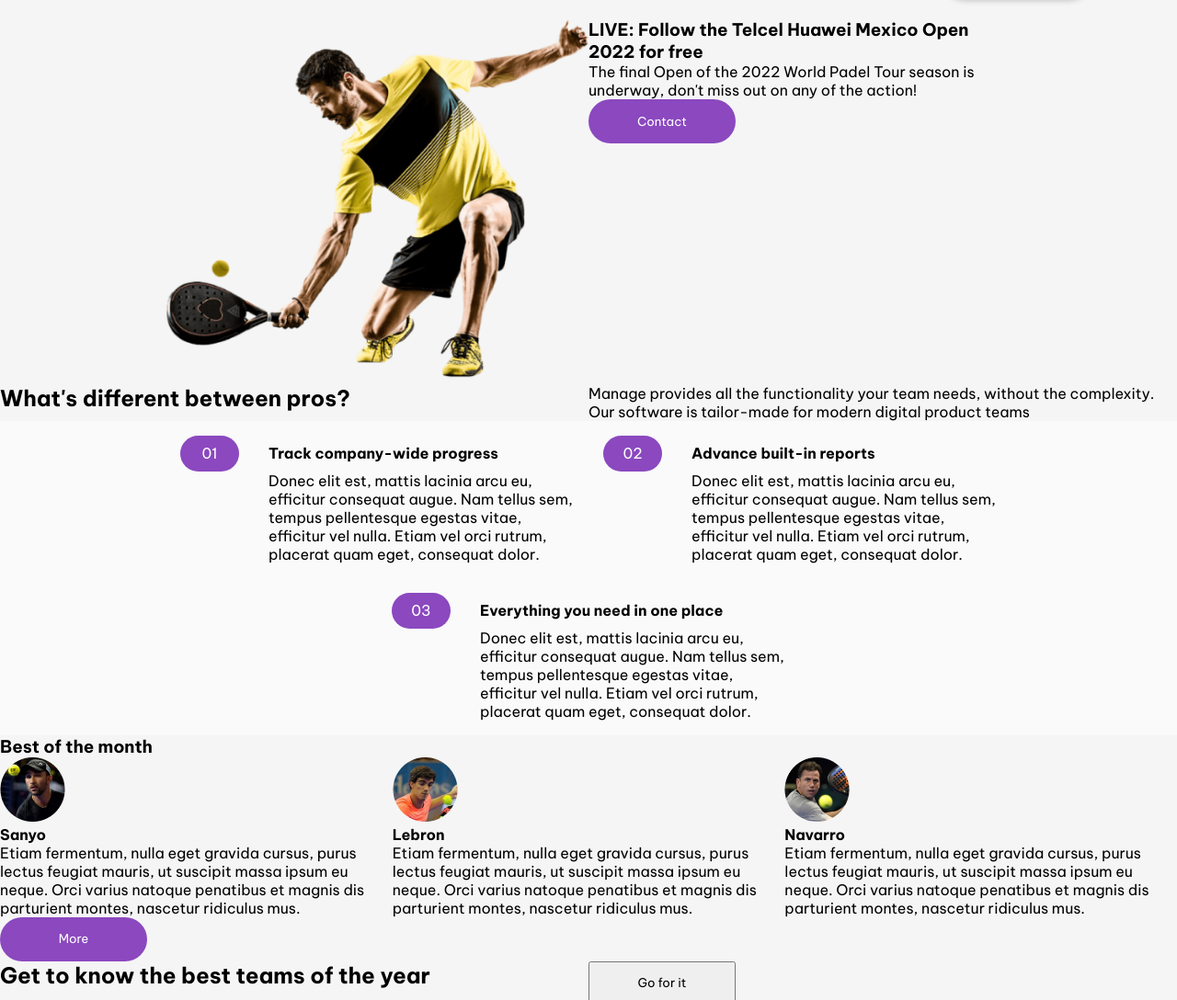
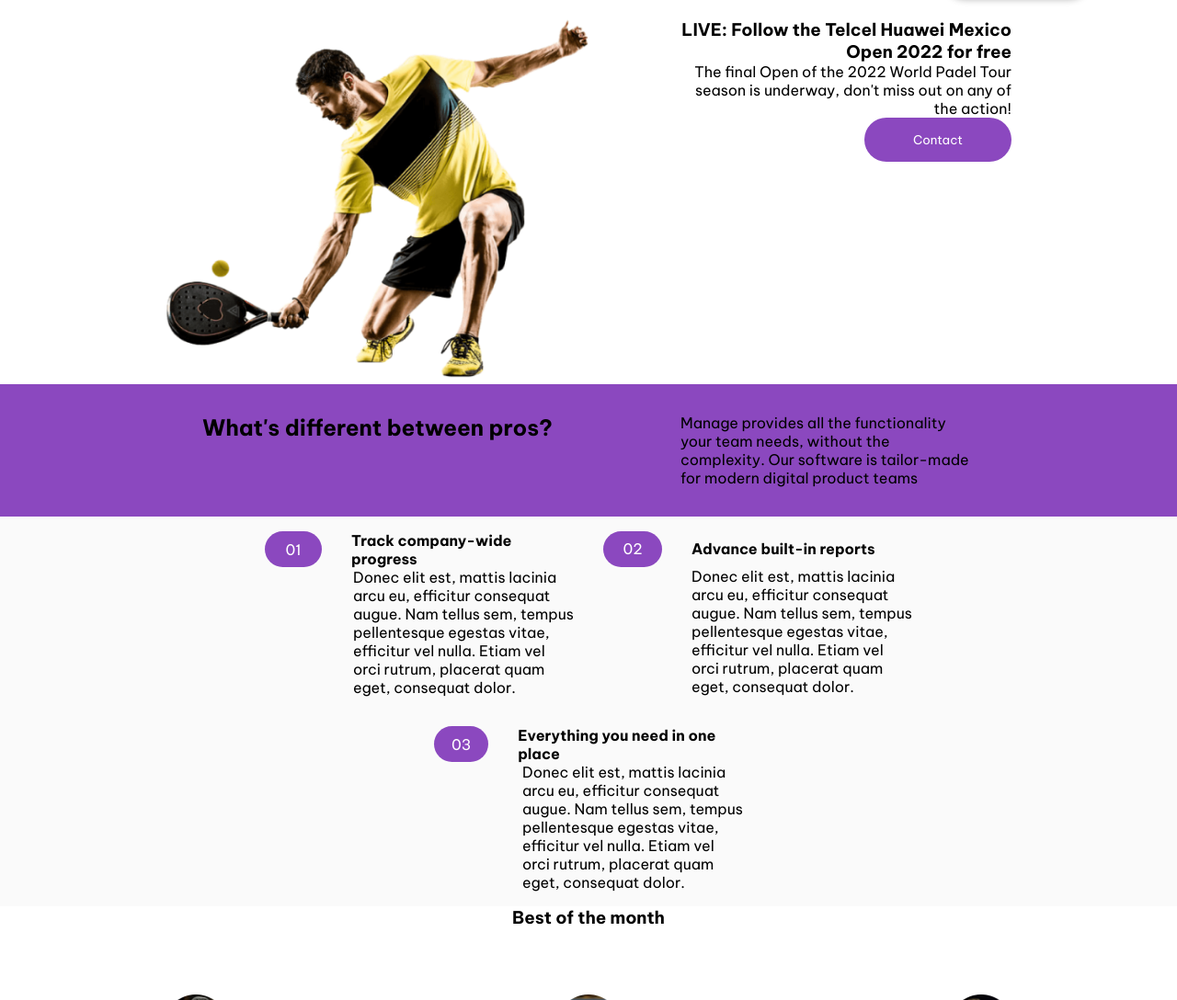
Before and after one commit to claudioace/Examen2_FE1, a plain HTML site: page index.html in a window 1280 px wide. Shown: the part 76-1164 px from the top of the page at 92% size. Drawn offline with Linux system fonts and the light colour scheme.

Commit message:
ajusta posicion profilepic de las tarjetas

```diff
--- a/css/styles.css
+++ b/css/styles.css
@@ -6,7 +6,7 @@
 
 
     /*Ayuda visual. Comentar al terminar*/
-    /* border: 0.1px dashed red */;
+    /* border: 0.1px dashed red; */
 }
 .flex-hd{
 /*este Flex es para el header. NO modificará su direction al cambiar el viewport*/
@@ -21,7 +21,23 @@
     display: flex;
     flex-direction: column;
 }
+.just-right{
+    text-align: right;
 
+}
+
+h1{
+
+}
+h2{
+
+}
+h3{
+    text-align: center;
+}
+h4{
+
+}
 /*======Elementos del Header (y otros relacionados)=====*/
 header{
 /*Header fijo en la parte superior.*/
@@ -34,7 +50,7 @@ header{
     font-size:0.8rem;
     font-weight: 500;
     color:#232851;
-    background-color:#f5f5f5;
+    background-color:white;
 }
 
 a{
@@ -62,6 +78,12 @@ ul{
 button{
     width: 10rem;
     height: 3rem;
+    cursor:pointer;
+}
+
+button:hover{
+    opacity: 70%;
+
 }
 
 .capsule{
@@ -86,7 +108,7 @@ button{
 main{
     /*desplazar main hacia abajo segun height del header*/
         margin-top: 6rem;
-        background-color: #f5f5f5;
+        background-color: white;
     }
 
 .keep-width{
@@ -99,10 +121,22 @@ B: pasa de 180px desk a ~60px izq// 0 der mobile*/
 .padding-A, .padding-B{
     padding:0 180px;
 }
+.banner{
+    justify-content: space-between;
+    background-color: #8B48BF;
+    padding: 2rem 220px;
+}
+
 
 .hemisferio{
     width:50%;
 }
+
+.hemi-der{
+padding-left: 100px;
+
+}
+
 .card01-cont{
     justify-content: center;
     flex-wrap: wrap;
@@ -111,7 +145,7 @@ B: pasa de 180px desk a ~60px izq// 0 der mobile*/
 
 .card01{
 
-    width: 50%;
+    width: 40%;
     padding: 1rem;
 }
 
@@ -126,9 +160,41 @@ B: pasa de 180px desk a ~60px izq// 0 der mobile*/
     padding-left:6rem;
 }
 
-
 span.capsule{
     width:4rem;
     padding: 0.6rem 0;
     align-items: center;
 }
+.card02{
+    position:relative;
+    height: 220px;
+    margin-top:100px;
+    padding-top: 56px;
+    background-color: #fafafa;
+}
+.bubble{
+    position:absolute;
+    left:50%;
+    translate: -50% -120%;
+}
+
+
+
+@media screen and (max-width:480px){
+    .flex{
+        flex-direction: column;
+    }
+    .padding-A{
+        padding:0 60px;
+    }
+    .padding-B{
+        padding: 0 0 0 60px;
+    }
+
+    .hemisferio{
+        width: 100%;
+    }
+    .hemi-der{
+        padding-left: 0px;
+    }
+}
--- a/index.html
+++ b/index.html
@@ -52,7 +52,7 @@
             <section class="hemisferio hemi-izq">
                 <img src="./img/padel-intro.png" alt="Imagen Padel" class="keep-width">
             </section>
-            <section class="hemisferio hemi-der">
+            <section class="hemisferio hemi-der just-right">
                 <h1>LIVE: Follow the Telcel Huawei Mexico Open 2022 for free </h1>
                 <p>The final Open of the 2022 World Padel Tour season is underway, don't miss out on any of the action!</p>
                 <a href="#Contact"><button type="button" class="capsule">Contact</button></a>
@@ -116,7 +116,7 @@
                     <p class="card02-text">Etiam fermentum, nulla eget gravida cursus, purus lectus feugiat mauris, ut suscipit massa ipsum eu neque. Orci varius natoque penatibus et magnis dis parturient montes, nascetur ridiculus mus. </p>
                 </div>
             </div>
-            <a href="#More"><button type="button" class="capsule">More</button></a>
+            <a href="#More"><button type="button" class="capsule" class>More</button></a>
             <div class="flex art-footer banner">
                 <section class="hemisferio hemi-izq">
                     <h2>Get to know the best teams of the year</h2>
```
